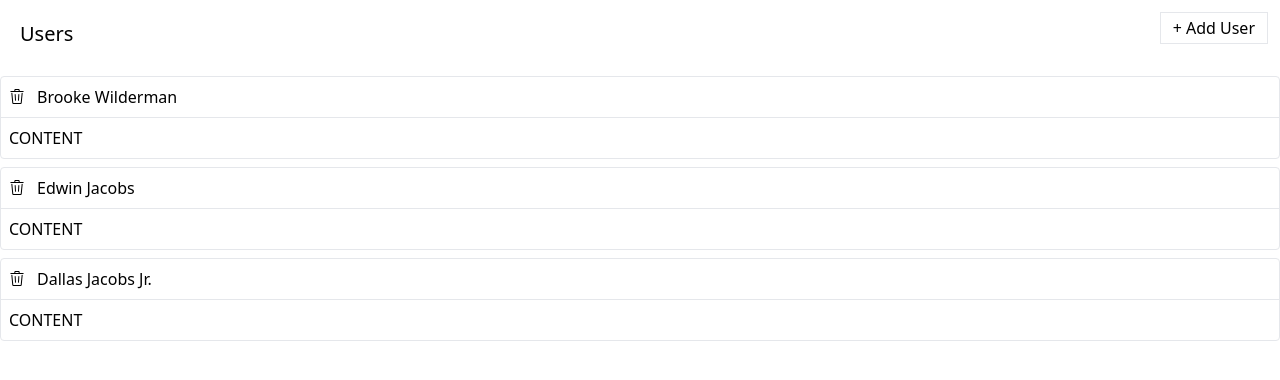
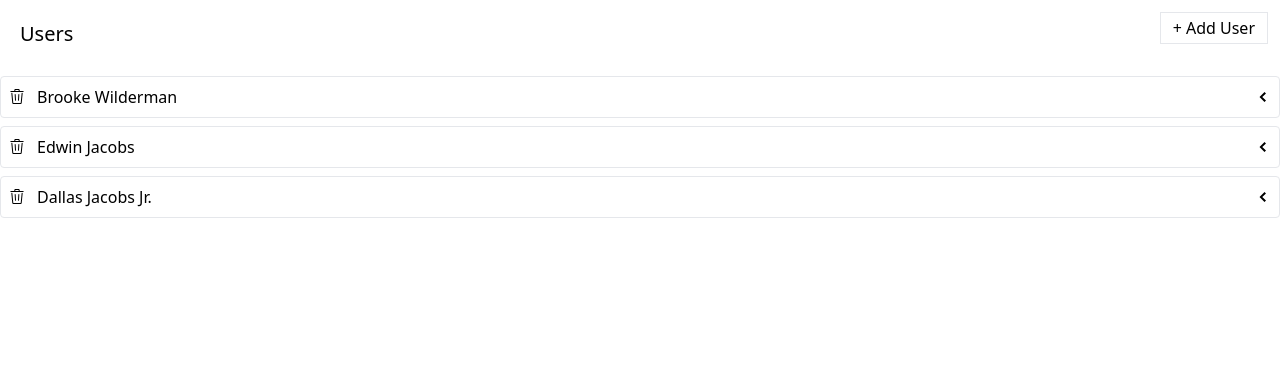
Before and after one commit to bishalkunwar/HandsOnReact, a React (Create React App) app in the folder photoapp/: page / in a window 1280 px wide. Shown: the top 380 px of the page. Built offline with nearby package versions, Linux system fonts and the light colour scheme; data requests are answered from the project's data file.

Commit message:
expanding and coalease panel with onClick event created

```diff
--- a/photoapp/src/components/ExpandablePanel.js
+++ b/photoapp/src/components/ExpandablePanel.js
@@ -1,14 +1,25 @@
+import { useState } from "react";
+import {GoChevronDown, GoChevronLeft} from "react-icons/go";
+
 export default function ExpandablePanel({header, children}){
+    const[expanded, setExpanded] = useState(false);
+
+    const handleExpandAndColease = () => {
+        setExpanded(!expanded);
+    }
 
     return(
         <div className="mb-2 border rounded">
-            <div className="flex p-2 justify-between items-center cursor-pointer">
+            <div className="flex p-2 justify-between items-center">
                 <div className="flex flex-row items-center justify-between">
                     {header}
                 </div>
+                <div className="cursor-pointer" onClick={handleExpandAndColease}>
+                    {expanded ? <GoChevronDown/>:<GoChevronLeft/>}
+                </div>
             </div>
-            <div className="p-2 border-t">
-                {children}
+            <div onClick={handleExpandAndColease}>
+               {expanded && <div className="p-2 border-t"> {children} </div>}
             </div>
         </div>
     );
```
